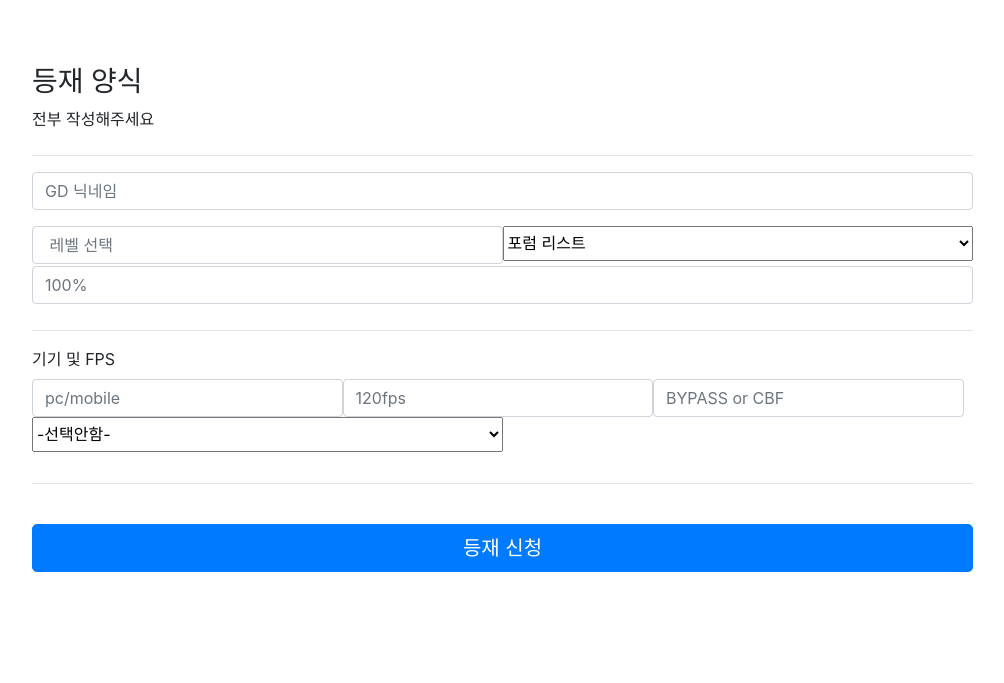
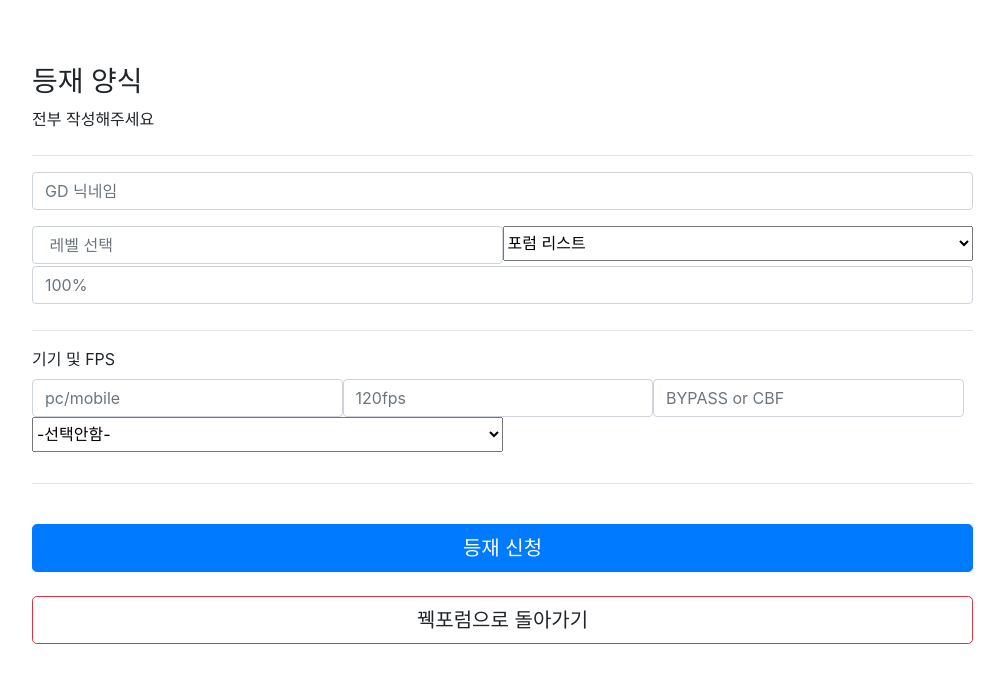
Before and after one commit to quackforumofficial/quackforumofficial.github.io, a Jekyll site: the page submit.html, which Jekyll copies as it is, in a window 1280 px wide. Shown: the top 683 px of the page, without its empty margins (18-1022 px from the left). Built offline with Jekyll 4.4.1, drawn with Linux system fonts in a browser that asks for light colours.

Commit message:
commited

```diff
--- a/submit.html
+++ b/submit.html
@@ -1,6 +1,6 @@
 <!DOCTYPE html>
 <html lang="en">
-
+    <iframe name="hidden_iframe" id="hidden_iframe" style="display: none" onload="if(submitted) {}"></iframe>
 <head>
 
     <meta charset='utf-8'>
@@ -134,7 +134,9 @@
 				<hr /><br>
 
       <button type="submit" class="btn btn-primary btn-lg btn-block">등재 신청</button>
-	</form>
+	</form><br>
+    <a class="btn btn-outline-danger btn-lg btn-block" src="https://gmdquackforum.site/">꿱포럼으로 돌아가기</a>
   </div>
 
+
 </article>
```
